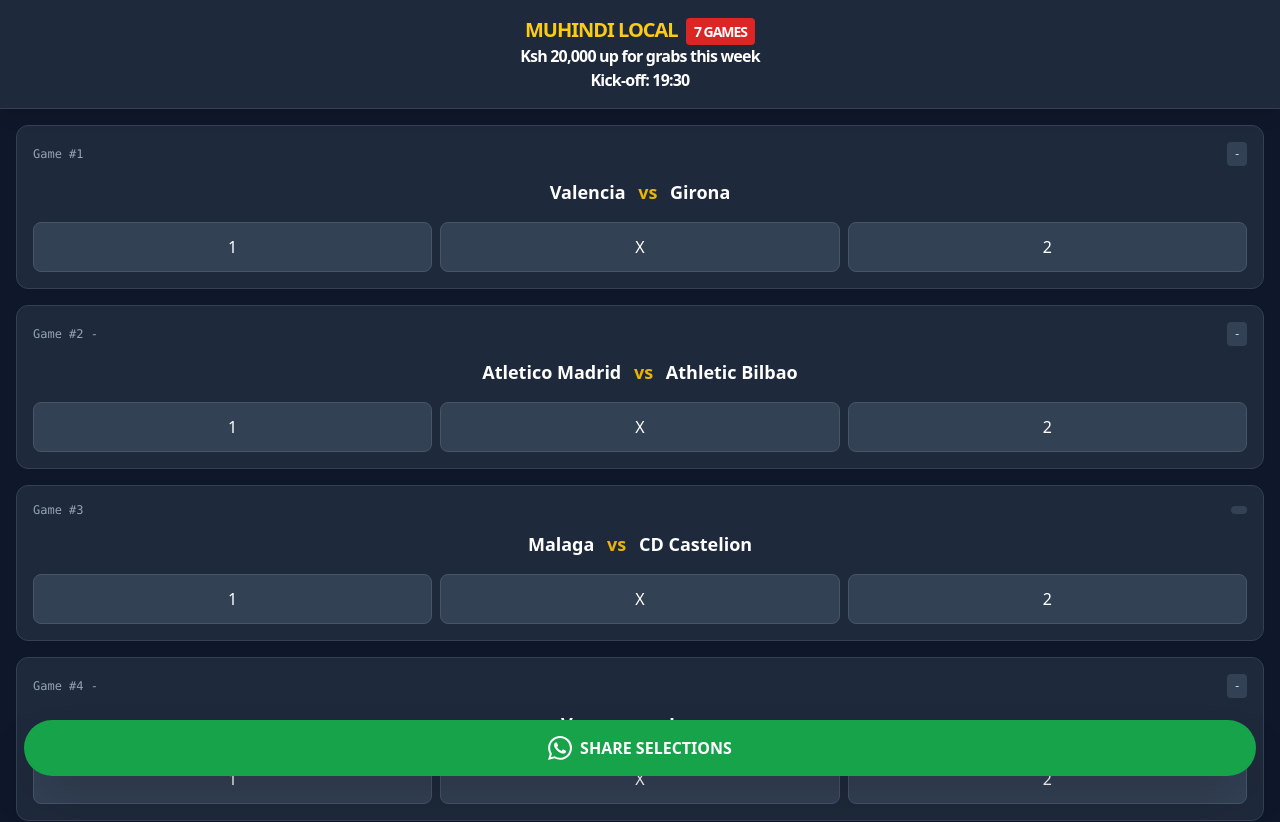
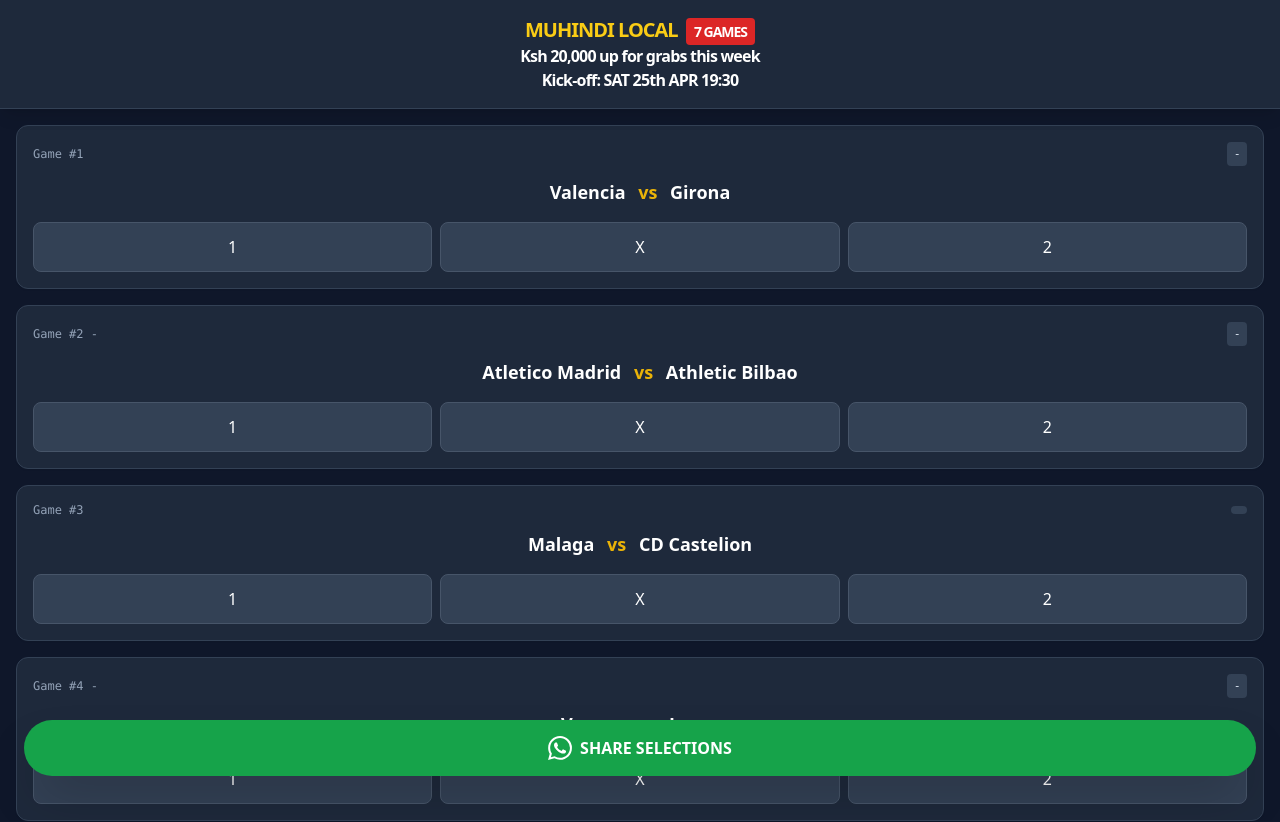
Before and after one commit to TonyNgash/muhindi-local, a plain HTML site: page index.html in a window 1280 px wide. Shown: the top 822 px of the page. Drawn offline with nearby package versions, Linux system fonts and the light colour scheme.

```diff
--- a/index.html
+++ b/index.html
@@ -15,7 +15,7 @@
     <header class="p-4 bg-slate-800 border-b border-slate-700 text-center sticky top-0 z-10 shadow-lg">
         <h1 class="text-xl font-black text-yellow-400 tracking-tighter">MUHINDI LOCAL <span class="text-white text-sm bg-red-600 px-2 py-1 rounded ml-1">7 GAMES</span></h1>
         <h2 class="text-l font-black text-white tracking-tighter">Ksh 20,000 up for grabs this week </h2>
-        <h3 class="text-md font-black text-white tracking-tighter">Kick-off: 19:30</h3>
+        <h3 class="text-md font-black text-white tracking-tighter">Kick-off: SAT 25th APR 19:30</h3>
 
     </header>
 
```
